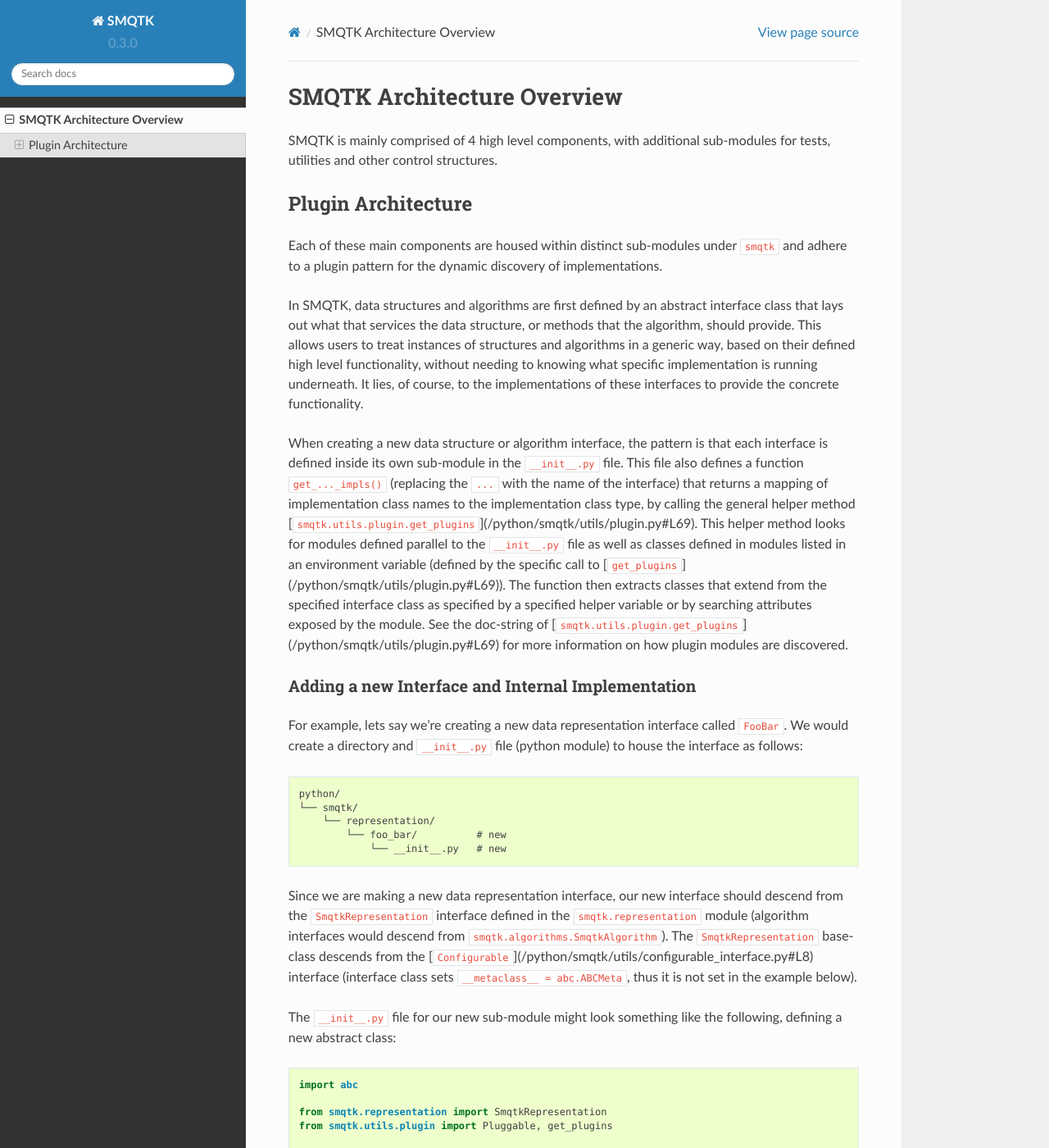
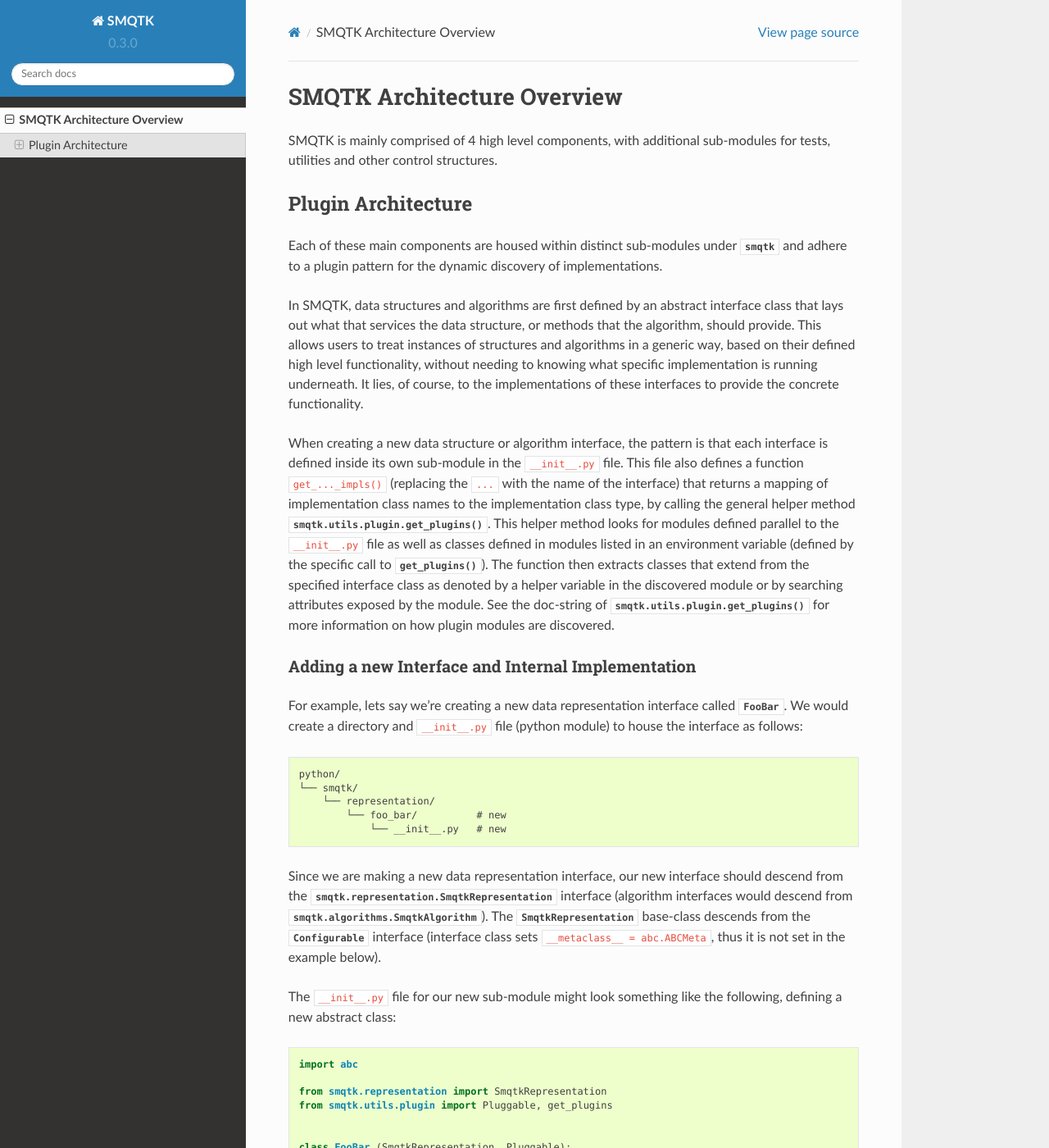
Before and after one commit to Kitware/SMQTK-Core, a Sphinx documentation site: the page built from docs/architecture.rst, in a window 1280 px wide and 1400 px high. Shown: the whole window at 82% size. Built offline with Sphinx 7.4.7 and the Read the Docs theme 2.0.0, drawn with Linux system fonts in a browser that asks for light colours; pages that are not in the unit, such as notebooks, are missing from menus; some of the changed text lies outside the part shown.

Commit message:
Touched up architecture overview doc for linkages

```diff
--- a/docs/architecture.rst
+++ b/docs/architecture.rst
@@ -14,22 +14,22 @@
 Plugin Architecture
 -------------------
 
-Each of these main components are housed within distinct sub-modules under ``smqtk`` and adhere to a plugin pattern for the dynamic discovery of implementations.
+Each of these main components are housed within distinct sub-modules under :mod:`smqtk` and adhere to a plugin pattern for the dynamic discovery of implementations.
 
 In SMQTK, data structures and algorithms are first defined by an abstract interface class that lays out what that services the data structure, or methods that the algorithm, should provide.
 This allows users to treat instances of structures and algorithms in a generic way, based on their defined high level functionality, without needing to knowing what specific implementation is running underneath.
 It lies, of course, to the implementations of these interfaces to provide the concrete functionality.
 
 When creating a new data structure or algorithm interface, the pattern is that each interface is defined inside its own sub-module in the ``__init__.py`` file.
-This file also defines a function ``get_..._impls()`` (replacing the ``...`` with the name of the interface) that returns a mapping of implementation class names to the implementation class type, by calling the general helper method [``smqtk.utils.plugin.get_plugins``](/python/smqtk/utils/plugin.py#L69).
-This helper method looks for modules defined parallel to the ``__init__.py`` file as well as classes defined in modules listed in an environment variable (defined by the specific call to [``get_plugins``](/python/smqtk/utils/plugin.py#L69)).
-The function then extracts classes that extend from the specified interface class as specified by a specified helper variable or by searching attributes exposed by the module.
-See the doc-string of [``smqtk.utils.plugin.get_plugins``](/python/smqtk/utils/plugin.py#L69) for more information on how plugin modules are discovered.
+This file also defines a function ``get_..._impls()`` (replacing the ``...`` with the name of the interface) that returns a mapping of implementation class names to the implementation class type, by calling the general helper method :func:`smqtk.utils.plugin.get_plugins`.
+This helper method looks for modules defined parallel to the ``__init__.py`` file as well as classes defined in modules listed in an environment variable (defined by the specific call to :func:`.get_plugins`).
+The function then extracts classes that extend from the specified interface class as denoted by a helper variable in the discovered module or by searching attributes exposed by the module.
+See the doc-string of :func:`smqtk.utils.plugin.get_plugins` for more information on how plugin modules are discovered.
 
 Adding a new Interface and Internal Implementation
 ^^^^^^^^^^^^^^^^^^^^^^^^^^^^^^^^^^^^^^^^^^^^^^^^^^
-For example, lets say we're creating a new data representation interface called ``FooBar``.
-We would create a directory and ``__init__.py`` file (python module) to house the interface as follows::
+For example, lets say we're creating a new data representation interface called :class:`FooBar`.
+We would create a directory and :file:`__init__.py` file (python module) to house the interface as follows::
 
     python/
     └── smqtk/
@@ -37,11 +37,10 @@
             └── foo_bar/          # new
                 └── __init__.py   # new
 
+Since we are making a new data representation interface, our new interface should descend from the :class:`smqtk.representation.SmqtkRepresentation` interface (algorithm interfaces would descend from :class:`smqtk.algorithms.SmqtkAlgorithm`).
+The :class:`.SmqtkRepresentation` base-class descends from the :class:`.Configurable` interface (interface class sets ``__metaclass__ = abc.ABCMeta``, thus it is not set in the example below).
 
-Since we are making a new data representation interface, our new interface should descend from the ``SmqtkRepresentation`` interface defined in the ``smqtk.representation`` module (algorithm interfaces would descend from ``smqtk.algorithms.SmqtkAlgorithm``).
-The ``SmqtkRepresentation`` base-class descends from the [``Configurable``](/python/smqtk/utils/configurable_interface.py#L8) interface (interface class sets ``__metaclass__ = abc.ABCMeta``, thus it is not set in the example below).
-
-The ``__init__.py`` file for our new sub-module might look something like the following, defining a new abstract class:
+The :file:`__init__.py` file for our new sub-module might look something like the following, defining a new abstract class:
 
 .. code-block:: python
 
@@ -82,7 +81,7 @@
                 ├── __init__.py
                 └── some_impl.py  # new
 
-Where ``some_impl.py`` might look like:
+Where :file:`some_impl.py` might look like:
 
 .. code-block:: python
 
@@ -96,7 +95,7 @@
 
 
 Implementation classes can also live inside of a nested sub-module.
-This is useful when an implementation class requires specific or extensive support utilities (for example, see the ``DescriptorGenerator`` implementation [``ColorDescriptor``](/python/smqtk/algorithms/descriptor_generator/colordescriptor)).::
+This is useful when an implementation class requires specific or extensive support utilities (for example, see the :class:`.DescriptorGenerator` implementation :class:`.ColorDescriptor`).::
 
     python/
     └── smqtk/
```
Also changed, not shown: other parts of docs/architecture.rst (+19 -7 lines), 1 other file.
